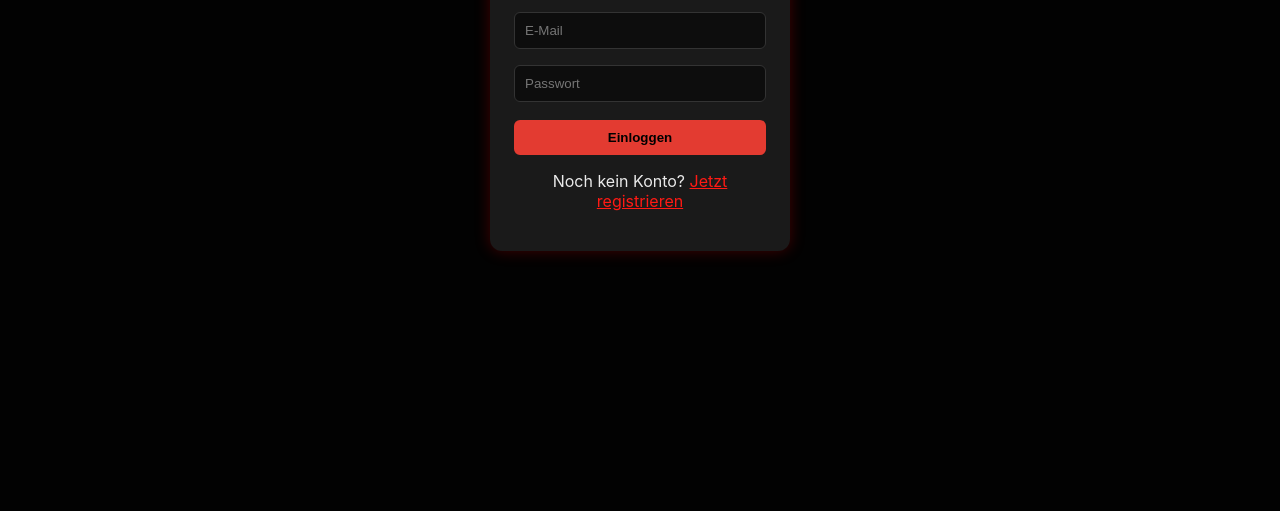
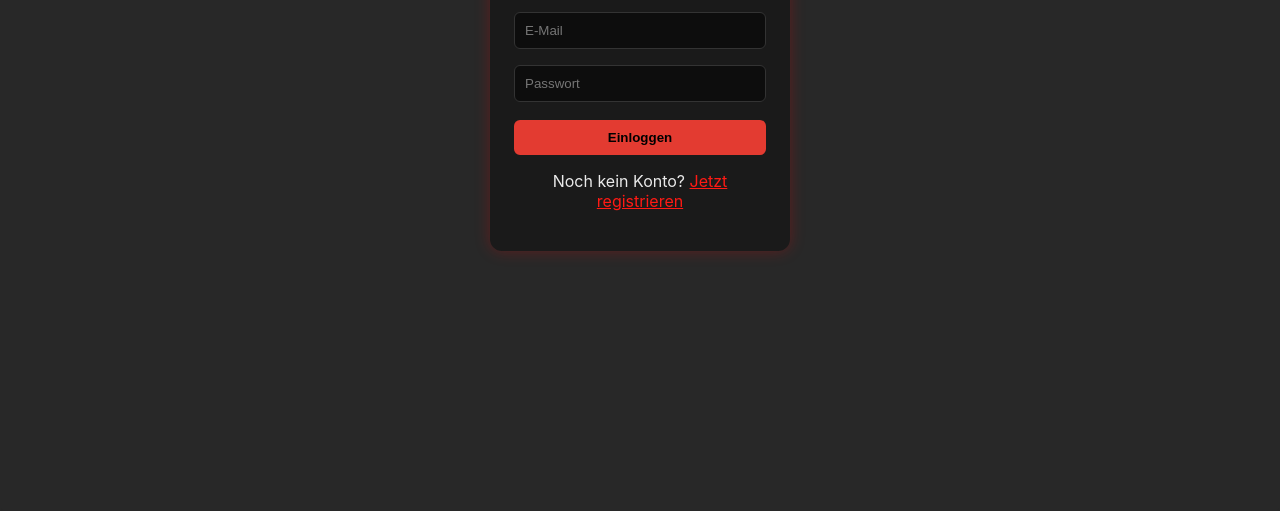
Before and after one commit to duat13/hybrid-gp, a plain HTML site: page login.html in a window 1280 px wide. Shown: the part 289-800 px from the top of the page. Drawn offline with nearby package versions, Linux system fonts and the light colour scheme; the site is published under a folder, as on GitHub Pages, so addresses that start at the root find nothing.

Commit message:
Update style.css

```diff
--- a/style.css
+++ b/style.css
@@ -3,7 +3,7 @@
 ================================ */
 :root {
   --bg: #0b0b0b;
-  --bg-img: url("/pic/background.png");
+  --bg-img: url("pic/background.png");
   --panel: #111217;
   --accent: #e33b31;
   --muted: #9aa0a6;
```
